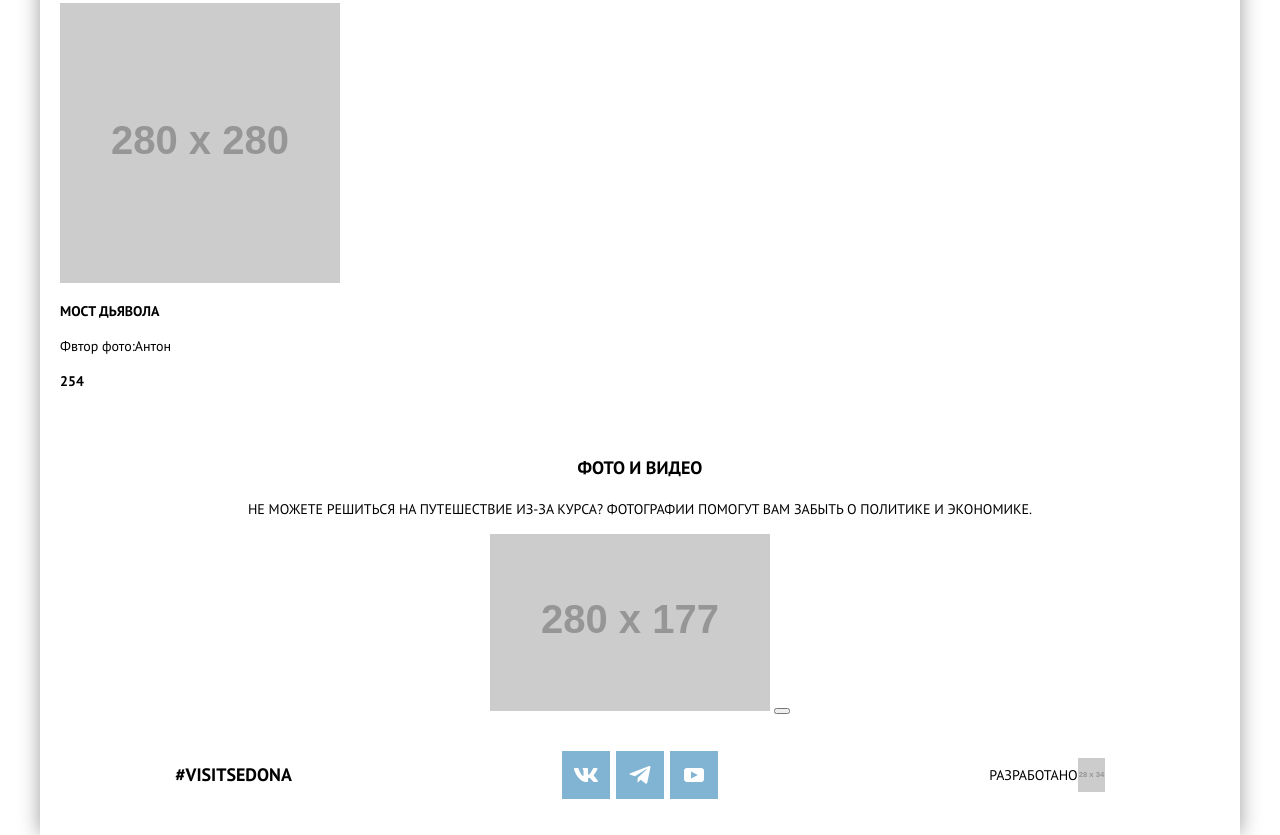
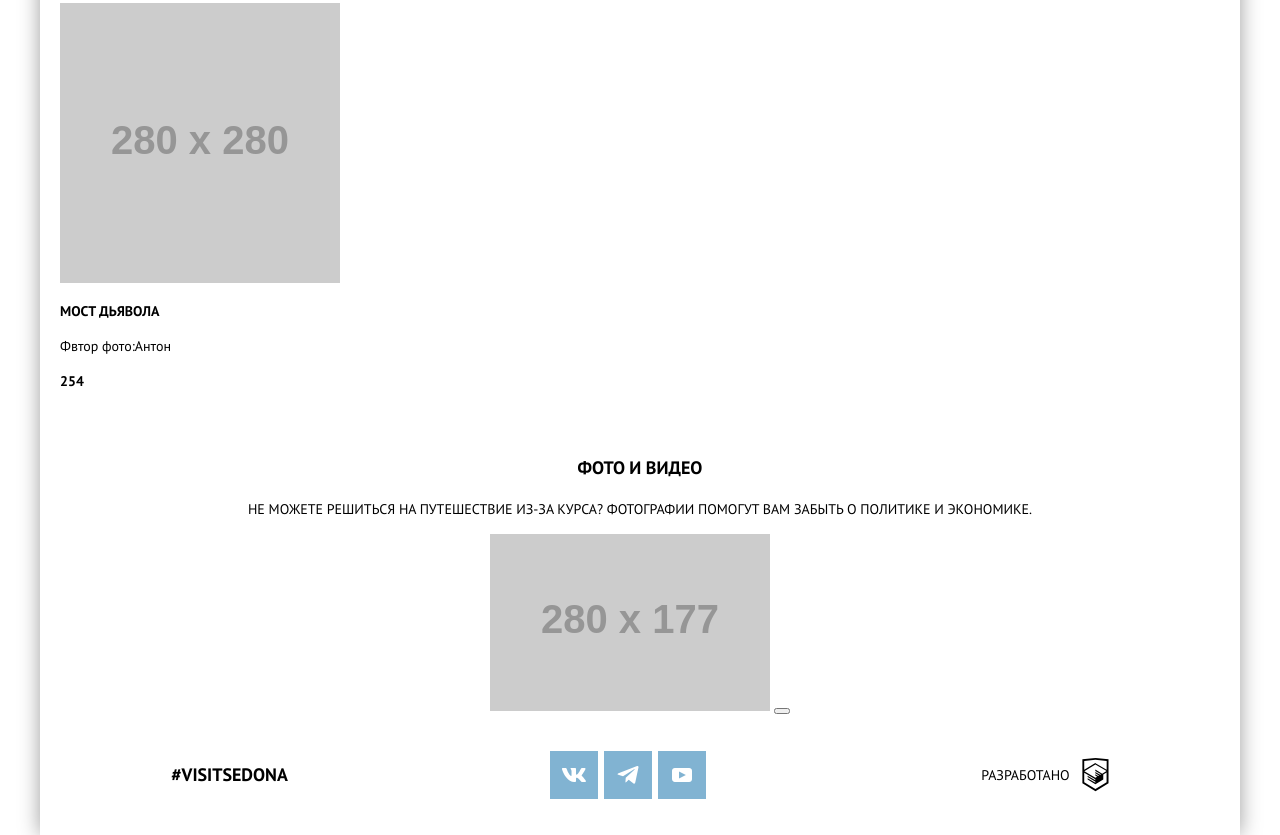
Before and after one commit to ivansukhoparov/017-02-Sedona, a website: page source/catalog.html in a window 1280 px wide. Shown: the part 1587-2422 px from the top of the page. Drawn offline with Linux system fonts and the light colour scheme; placeholder pictures from the web are drawn by us.

Commit message:
create: added main folders and files

```diff
--- a/source/catalog.html
+++ b/source/catalog.html
@@ -169,10 +169,10 @@
       </div>
 
       <a class="main-footer__developer developer">
-        Разработано
+        <p class="developer__text"> Разработано</p>
         <img
           class="developer__logo"
-          src="https://via.placeholder.com/28x34"
+          src="./img/icons/htmlacademy.svg.svg"
           width="27"
           height="34"
           alt="Логотип HTML Academy"
--- a/source/less/blocks/abvantages.less
+++ b/source/less/blocks/abvantages.less
@@ -52,7 +52,7 @@
     background-image: url("../../img/icons/icon-food.svg");
   }
   &--souvenirs::before {
-    background-image: url("../../img/icons/con-souvenirs.svg");
+    background-image: url("../../img/icons/icon-souvenirs.svg");
   }
 }
 
```
Also changed, not shown: source/form.html (+2 -2 lines), source/css/style.css, 1 other file.
